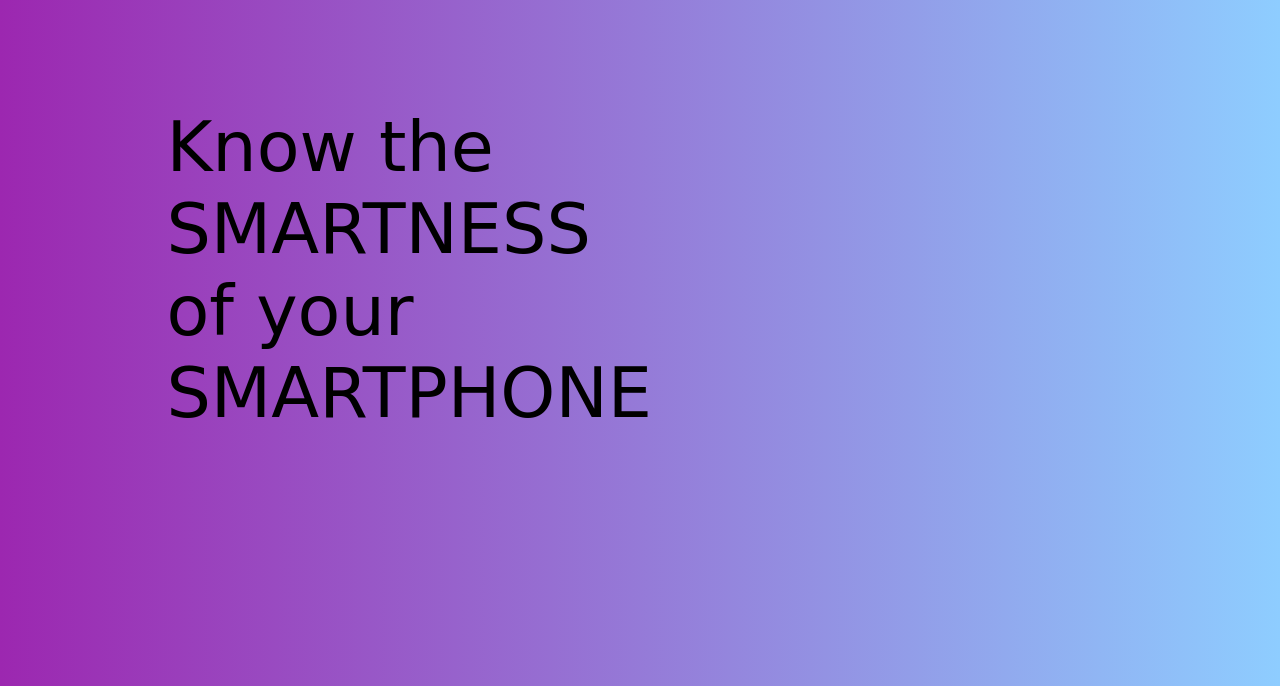
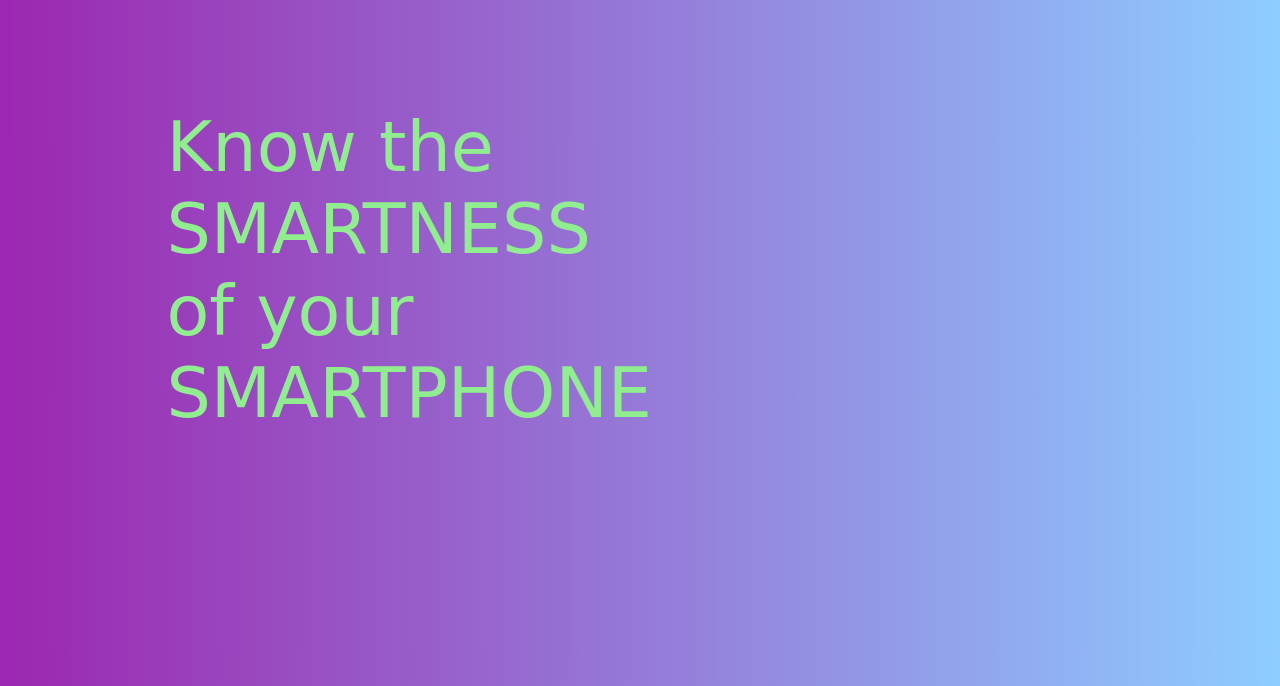
Before and after one commit to Archa-tech-bit/Phone-Catalogue, a plain HTML site: page index.html in a window 1280 px wide. Shown: the part 114-800 px from the top of the page. Drawn offline with Linux system fonts and the light colour scheme; a web font is replaced by a local one.

Commit message:
Update style.css

```diff
--- a/style.css
+++ b/style.css
@@ -45,4 +45,10 @@ nav{
     top: 200px;
     right: 500px;
     font-size: 70px;
+    color: black;
 }
+@media screen and (min-width: 480px) {
+    .quotes {
+       color: lightgreen;
+    }
+}
```
